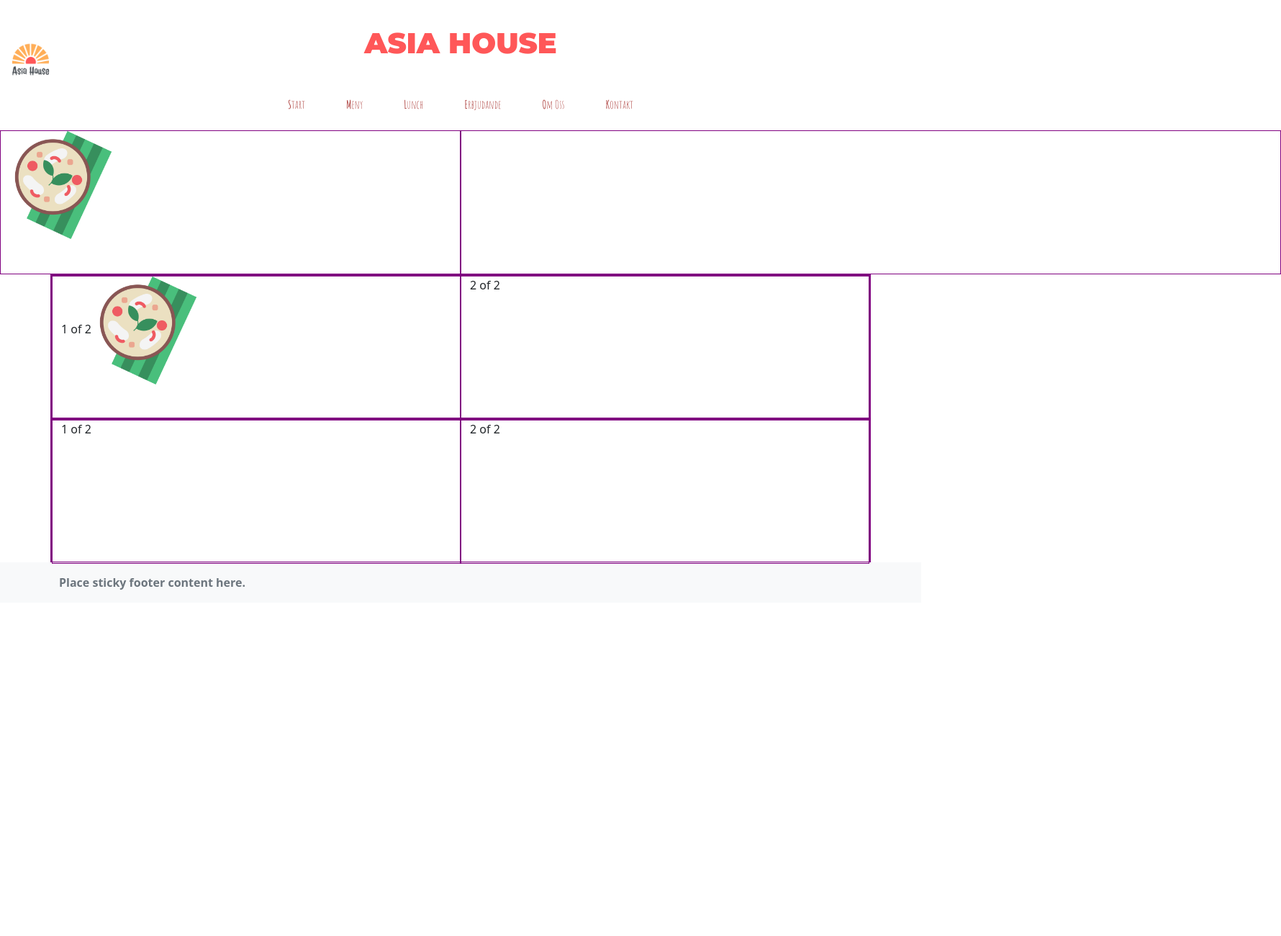
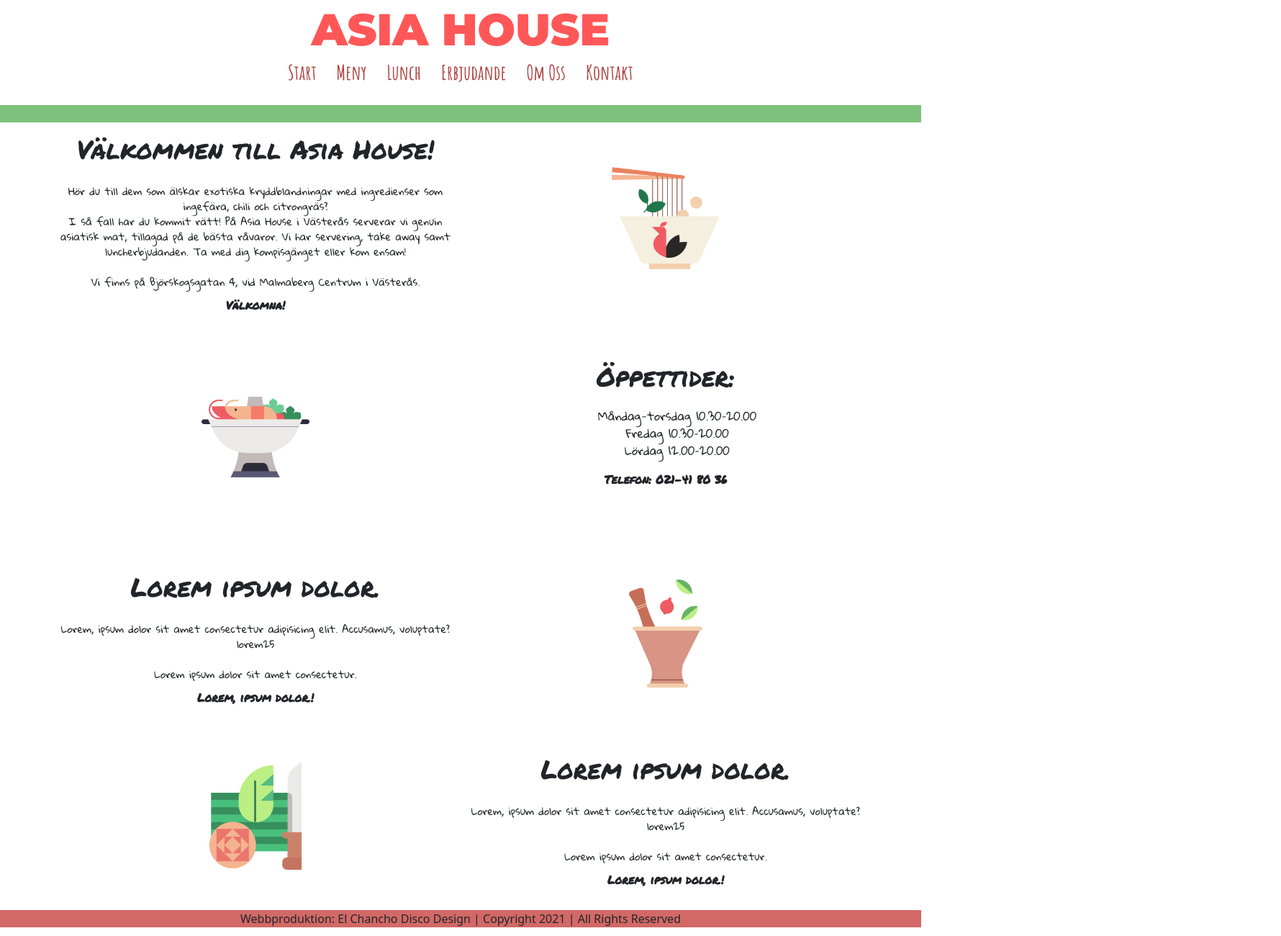
Before and after one commit to RobertLarsson/Portfolio, a plain HTML site: page index.html in a window 1280 px wide. Shown: the part 40-1340 px from the top of the page at 72% size, 1780 px wide, since content can reach past the window. Before the commit the page ends 877 px from the top, so only its background shows below. Drawn offline with nearby package versions, Linux system fonts and the light colour scheme.

Commit message:
Klar_for_inlamning

```diff
--- a/CSS/styles.css
+++ b/CSS/styles.css
@@ -1,47 +1,50 @@
 @import url('https://fonts.googleapis.com/css2?family=Amatic+SC:wght@400;700&family=Gloria+Hallelujah&family=Lobster+Two:ital,wght@0,400;0,700;1,400;1,700&family=Montserrat:ital,wght@0,100;0,200;0,300;0,400;0,500;0,600;0,700;0,800;0,900;1,100;1,200;1,300;1,400;1,500;1,600;1,700;1,800;1,900&family=Permanent+Marker&family=Rock+Salt&display=swap');
 
+
+/* --------------------------------------   Nedan kommer header   ---------------------------------------------- */
 
 header {
     display: block;
     overflow: hidden;
-    /* background-color: brown; */
-    margin-top: 80px;
+    margin-top: 50px;
 }
 
-.header-img {
+/* .header-img {
 
     width: 85px;
 
-}
-header img {
+} */
+/* header img {
     display: block;
     width: 85px;
     float: left;
-}
+} */
 
 .header-heading {
     display: block;
     margin: 0px auto 0px auto;
     max-width: 600px;
-    /* background-color: beige; */
-    font-size: 32px;
 }
 
 
 .header-heading h1 {
     font-family: 'Montserrat', sans-serif;
+    font-size: 62px;
     font-weight: 900;
     text-transform: uppercase;
-    /* margin-top: 10px; */
-    /* margin-bottom: 10px; */
+    margin-top: 10px;
+    margin-bottom: 10px;
     margin: 0px;
     text-align: center;
     color: rgb(255, 87, 88);
     line-height: 1;
 }
 
+/* --------------------------------------   Nedan kommer navigation  ---------------------------------------------- */
+
 nav{
     display: block;
+    border-bottom: 24px solid rgb(124, 194, 124);
 }
 nav ul {
     font-family: 'Amatic SC', cursive;
@@ -49,6 +52,8 @@ nav ul {
     padding: 0%;
 }
 nav a {
+    font-size: 28px;
+    font-weight: bolder;
     text-decoration: none;
     color: rgb(172, 61, 58);
 }
@@ -63,62 +68,110 @@ nav a {
     padding-right: 10px;
 }
 span {
-    font-weight: bold;
+    font-weight: bolder;
+}
+
+/* --------------------------------------   Nedan kommer content ---------------------------------------------- */
+
+section {
+    text-align: center;
+}
+
+section div {
+    height: auto;
+    margin-top: 50px;
+}
+
+.big-text {
+    font-family: 'Permanent Marker', cursive;
+    margin-top: 10px;
+    font-size: 36px;
+}
+.list-text {
+    list-style: none;
+    font-family: 'Gloria Hallelujah', cursive;
+}
+.telefon-text {
+    font-family: 'Permanent Marker', cursive;
+    margin-bottom: 50px;
+}
+.welcome-text {
+    font-size: 14px;
+    text-align: center;
+    font-family: 'Gloria Hallelujah', cursive;
+
+}
+.welcome-text p {
+    margin-bottom: 0px;
+}
+.welcome-text span {
+    font-family: 'Permanent Marker', cursive;
+    display: block;
+    text-align: center;
+    margin-top: 10px;
+    font-size: 16px;
+}
+
+.col {
+    display: flex;
+    justify-content: center;
+    align-items: center;
+}
+
+.second-right {
+    display: block;
+}
+.top-right {
+    display: flex;
+    justify-content: center;
+    align-items: center;
+}
+.second-left {
+    display: flex;
+    justify-content: center;
+    align-items: center;
+}
+
+.col-img {
+    width: 150px;
+}
+
+.thaiNoodles-img {
+    animation: bounce;
+    animation-duration: 2s;
+}
+
+.spicyShrimp-img {
+    animation: flash;
+    animation-duration: 2s;
+    animation-delay: 3s;
+}
+
+.mortar-img {
+    animation: rubberBand;
+    animation-duration: 2s;
+    animation-delay: 6s;
+}
+
+.carvedFruit-img {
+    animation: swing;
+    animation-duration: 2s;
+    animation-delay: 9s;
 }
 
 
-
-
-
-
-/* section {
-    border: 1px solid black;
-    margin: auto;
-    padding: 20px 20px;
-    text-align: center;
-} */
-
-section div {
-    border: 1px solid purple;
-    height: 200px;
+.VarmratterMedRis {
+    margin-bottom: 0px;
+}
+h5 {
+    font-family: 'Amatic SC';
+    font-weight: bolder;
 }
 
-.col {
-    /* border: 1px solid green; */
-    height: 200px;
+/* --------------------------------------   Nedan kommer footer   ---------------------------------------------- */
+
+footer {
+    background-color: rgba(180, 6, 0, 0.6);
+    margin-top: 30px;
+    text-align: center;
 }
-
-
-
-.squareContainer {
-    display: inline-block;
-    border: 1px solid red;
-    padding: 10px 10px;
-    vertical-align: middle;
-    max-width: 700px;
-}
-
-.openingHours {
-    font-family: 'Rock Salt', cursive;
-}
-.openingHours-list {
-    list-style: none;
-}
-
-.foodstall-img {
-    width: 300px;
-}
-
-
-.TomKhaGai {
-    width: 150px;
-}
-
-.left {
-    width: 50%;
-    float: left;
-}
-
-.right {
-    margin-left: 50%;
-}
--- a/index.html
+++ b/index.html
@@ -6,6 +6,7 @@
     <meta name="viewport" content="width=device-width, initial-scale=1.0">
     <title>AsiaHouse</title>
     <link rel="icon" type="image/png" href="/IMAGES/AsianHouse.png"/>
+    <link rel="stylesheet"href="https://cdnjs.cloudflare.com/ajax/libs/animate.css/4.1.1/animate.min.css"/>
     <link href="https://cdn.jsdelivr.net/npm/bootstrap@5.1.3/dist/css/bootstrap.min.css" rel="stylesheet" integrity="sha384-1BmE4kWBq78iYhFldvKuhfTAU6auU8tT94WrHftjDbrCEXSU1oBoqyl2QvZ6jIW3" crossorigin="anonymous">
     <link rel="stylesheet" href="/CSS/styles.css">
 
@@ -13,9 +14,9 @@
 <body>
 
     <header>
-        <div class="header-img">
+        <!-- <div class="header-img">
             <img class="logo" src="/IMAGES/Logo.png" alt="Loggan">
-        </div>
+        </div> -->
         <div class="header-heading">
             <h1 class="herotext">Asia House</h1>
         </div>
@@ -24,7 +25,7 @@
     <nav>
         <ul class="navbar">
             <a href="/Index.html"><span>S</span>tart</a>
-            <a href="/Index.html"><span>M</span>eny</a>
+            <a href="/meny.html"><span>M</span>eny</a>
             <a href="/Index.html"><span>L</span>unch</a>
             <a href="/Index.html"><span>E</span>rbjudande</a>
             <a href="/Index.html"><span>O</span>m Oss</a>
@@ -32,25 +33,63 @@
         </ul>
     </nav>
 
-    <section>
+    <!-- <section>
         <div class="container left">
             <img class="TomKhaGai" src="/IMAGES/4937702_soup_tom kha gai_food_chicken_chicken in coconut soup_thailand_thai.png" alt="">
         </div>
         <div class="container right">
-            <!-- Content here -->
+            Content here
         </div>
-    </section>
+    </section> -->
 
+
+    <sectionc>
+        <div class="container">
+            <div class="row">
+              <div class="col top-left">
+                <article class="welcome-text">
+                    <p class="big-text">
+                        Välkommen till Asia House!
+                    </p>
+                    <br>
+                    <p>
+                        Hör du till dem som älskar exotiska kryddblandningar med ingredienser som ingefära, chili och citrongräs?
+                    </p>
+                    <p>
+                        I så fall har du kommit rätt! På Asia House i Västerås serverar vi genuin asiatisk mat, tillagad på de bästa råvaror. Vi har servering, take away samt luncherbjudanden. Ta med dig kompisgänget eller kom ensam!
+                    </p>
+                    <br>
+                    <p>
+                        Vi finns på Björskogsgatan 4, vid Malmaberg Centrum i Västerås. <span>Välkomna!</span>
+                    </p>
+                </article>
+
+              </div>
+              <div class="col top-right">
+                <img class="col-img thaiNoodles-img" src="/IMAGES/4937730_thai noodles_cuisine_noodle_thailand_thai_noodles.png" alt="">
+              </div>
+            </div>
+        </div>
+    </sectionc>
 
     <section>
         <div class="container">
             <div class="row">
-              <div class="col">
-                1 of 2
-                <img class="TomKhaGai" src="/IMAGES/4937702_soup_tom kha gai_food_chicken_chicken in coconut soup_thailand_thai.png" alt="">
+              <div class="col second-left">
+                  <img class="col-img spicyShrimp-img" src="/IMAGES/4937720_shrimp_food_spicy shrimp soup_tom yum kung_spicy_thailand_thai.png" alt="">
               </div>
-              <div class="col">
-                2 of 2
+              <div class="col second-right">
+                <p class="big-text">
+                    Öppettider:
+                </p>
+                <ul class="list-text">
+                    <li>Måndag-torsdag 10.30–20.00</li>
+                    <li>Fredag 10.30–20.00</li>
+                    <li>Lördag 12.00–20.00</li>
+                </ul>
+                <p class="telefon-text">
+                   <span>Telefon: 021-41 80 36</span>
+                </p>
               </div>
             </div>
         </div>
@@ -59,60 +98,64 @@
     <section>
         <div class="container">
             <div class="row">
-              <div class="col">
-                1 of 2
+              <div class="col third-left">
+                <article class="welcome-text">
+                    <p class="big-text">
+                        Lorem ipsum dolor.
+                    </p>
+                    <br>
+                    <p>
+                        Lorem, ipsum dolor sit amet consectetur adipisicing elit. Accusamus, voluptate?
+                    </p>
+                    <p>
+                        lorem25
+                    </p>
+                    <br>
+                    <p>
+                        Lorem ipsum dolor sit amet consectetur. <span>Lorem, ipsum dolor.!</span>
+                    </p>
+                </article>
               </div>
-              <div class="col">
-                2 of 2
+              <div class="col third-right">
+                  <img class="col-img mortar-img" src="/IMAGES/4937715_mortar_cooking_cuisine_kitchenware_thai_asian_pestle.png" alt="">
               </div>
             </div>
         </div>
     </section>
 
+    <section>
+        <div class="container">
+            <div class="row">
+              <div class="col fourth-left">
+                  <img class="col-img carvedFruit-img" src="/IMAGES/4937726_thai carved fruit_thailand_thai_carved_carving_fruit.png" alt="">
+              </div>
+              <div class="col fourth-right">
+                <article class="welcome-text">
+                    <p class="big-text">
+                        Lorem ipsum dolor.
+                    </p>
+                    <br>
+                    <p>
+                        Lorem, ipsum dolor sit amet consectetur adipisicing elit. Accusamus, voluptate?
+                    </p>
+                    <p>
+                        lorem25
+                    </p>
+                    <br>
+                    <p>
+                        Lorem ipsum dolor sit amet consectetur. <span>Lorem, ipsum dolor.!</span>
+                    </p>
+                </article>
+              </div>
+            </div>
+        </div>
+    </section>
 
-
-
-
-
-
-
-
-
-
-
-
-
-    <!-- <section class="firstSection">
-        <div class="squareContainer openingHours">
-            <p class="openingHours-text">
-                Öppettider:
-            </p>
-            <ul class="openingHours-list">
-                <li >Måndag-torsdag 10.30–20.00</li>
-                <li>Fredag 10.30–20.00</li>
-                <li>Lördag 12.00–20.00</li>
-            </ul>
-            <p class="telefon-text">
-                Telefon: 021-41 80 36
-            </p>
-            <article class="welcome-text">
-                Välkommen till Asia House! Hör du till dem som älskar exotiska kryddblandningar med ingredienser som ingefära, chili och citrongräs? I så fall har du kommit rätt! På Asia House i Västerås serverar vi genuin asiatisk mat, tillagad på de bästa råvaror. Vi har servering, take away samt luncherbjudanden. Ta med dig kompisgänget eller kom ensam! Vi finns på Björskogsgatan 4, vid Malmaberg Centrum i Västerås. Välkomna!
-            </article>
-        </div>
-        <div class="squareContainer foodstall">
-            <img class="foodstall-img" src="/CSS/IMAGES/4937721_cart_food_stall shop_thailand_thai_asian_street food.png" alt="">
-        </div>
-    </section> -->
-
-
-
-    <footer class="footer mt-auto py-3 bg-light">
-        <div class="container">
-          <span class="text-muted">Place sticky footer content here.</span>
+    <footer>
+        <div class="container footer-text">
+          <p>Webbproduktion: El Chancho Disco Design | Copyright 2021 | All Rights Reserved</p>
         </div>
     </footer>
-
-    <footer></footer>
 
 
 
```
Also changed, not shown: meny.html (+181 -0 lines).
